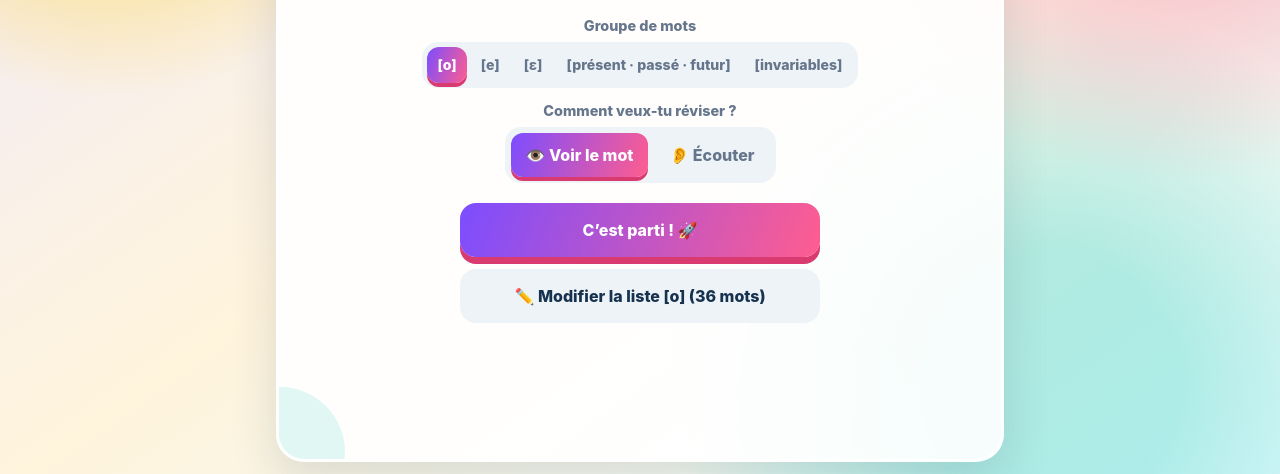
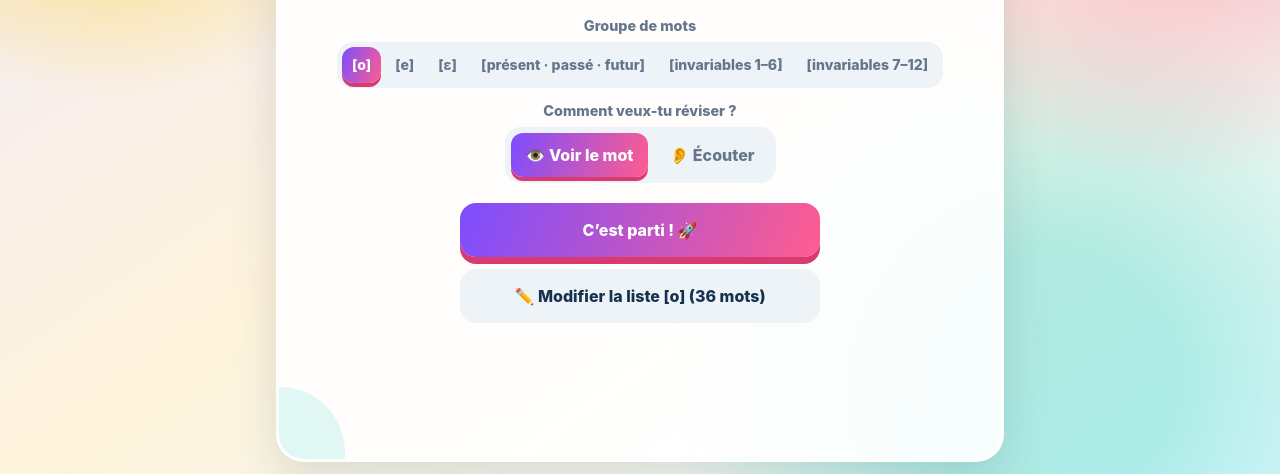
Before and after one commit to dimitrib-real/charlie-site, a plain HTML site: page vocabulaire.html in a window 1280 px wide. Shown: the part 326-800 px from the top of the page. Drawn offline with Linux system fonts and the light colour scheme.

Commit message:
Add files via upload

```diff
--- a/vocabulaire.html
+++ b/vocabulaire.html
@@ -500,7 +500,8 @@
             <button class="mode-option" data-group="e" type="button">[e]</button>
             <button class="mode-option" data-group="ai" type="button">[ɛ]</button>
             <button class="mode-option" data-group="temps" type="button">[présent · passé · futur]</button>
-            <button class="mode-option" data-group="inv" type="button">[invariables]</button>
+            <button class="mode-option" data-group="invA" type="button">[invariables 1–6]</button>
+            <button class="mode-option" data-group="invB" type="button">[invariables 7–12]</button>
           </div>
           <div id="modeToggleWrap">
             <p class="mode-label">Comment veux-tu réviser&nbsp;?</p>
@@ -629,17 +630,17 @@
     const WORDS_INV10 = ["combien", "beaucoup", "peu", "assez", "plus", "moins", "autant"];
     const WORDS_INV11 = ["chez", "loin", "près", "auprès", "partout", "moins"];
     const WORDS_INV12 = ["sur", "dessus", "sous", "au-dessus", "au-dessous", "devant"];
-    // Séries 4–6 added Nov 2026; merged into an invariables list already saved on a device
-    const INV_ADDED = [...WORDS_INV4, ...WORDS_INV5, ...WORDS_INV6, ...WORDS_INV7, ...WORDS_INV8, ...WORDS_INV9, ...WORDS_INV10, ...WORDS_INV11, ...WORDS_INV12];
 
     // combined lists; "toujours" is in both Série 1 and Série 2, so it is kept once
     const WORDS_TEMPS = [...WORDS_PRESENT, ...WORDS_PASSE, ...WORDS_FUTUR];
-    const WORDS_INV = [...new Set([...WORDS_INV1, ...WORDS_INV2, ...WORDS_INV3, ...WORDS_INV4, ...WORDS_INV5, ...WORDS_INV6, ...WORDS_INV7, ...WORDS_INV8, ...WORDS_INV9, ...WORDS_INV10, ...WORDS_INV11, ...WORDS_INV12])];
+    // invariables split in two lists: Séries 1–6 and Séries 7–12 (a word repeated inside a list is kept once)
+    const WORDS_INV_A = [...new Set([...WORDS_INV1, ...WORDS_INV2, ...WORDS_INV3, ...WORDS_INV4, ...WORDS_INV5, ...WORDS_INV6])];
+    const WORDS_INV_B = [...new Set([...WORDS_INV7, ...WORDS_INV8, ...WORDS_INV9, ...WORDS_INV10, ...WORDS_INV11, ...WORDS_INV12])];
 
-    const GROUPS = { o: WORDS_O, e: WORDS_E, ai: WORDS_AI, temps: WORDS_TEMPS, inv: WORDS_INV };
-    const GROUP_LABELS = { o: "[o]", e: "[e]", ai: "[ɛ]", temps: "[présent · passé · futur]", inv: "[invariables]" };
+    const GROUPS = { o: WORDS_O, e: WORDS_E, ai: WORDS_AI, temps: WORDS_TEMPS, invA: WORDS_INV_A, invB: WORDS_INV_B };
+    const GROUP_LABELS = { o: "[o]", e: "[e]", ai: "[ɛ]", temps: "[présent · passé · futur]", invA: "[invariables 1–6]", invB: "[invariables 7–12]" };
     // a device last left on one of the old separate lists opens on the matching combined list
-    const OLD_GROUPS = { present: "temps", passe: "temps", futur: "temps", inv1: "inv", inv2: "inv", inv3: "inv" };
+    const OLD_GROUPS = { present: "temps", passe: "temps", futur: "temps", inv: "invA", inv1: "invA", inv2: "invA", inv3: "invA" };
 
     const $ = (id) => document.getElementById(id);
     const screens = ["startScreen", "testScreen", "correctionScreen", "endScreen", "editScreen", "sheetScreen"];
@@ -674,7 +675,7 @@
     function loadWords(g) {
       try {
         const raw = localStorage.getItem(storeKey(g));
-        if (raw) { const c = parseList(raw); if (c) return g === "e" ? mergeE(c) : g === "inv" ? mergeAdded(c, INV_ADDED) : c; }
+        if (raw) { const c = parseList(raw); if (c) return g === "e" ? mergeE(c) : c; }
         if (g === "o") { const old = localStorage.getItem(STORE_WORDS_OLD); if (old) { const c = parseList(old); if (c) return c; } }
       } catch (e) {}
       return GROUPS[g].slice();
```
